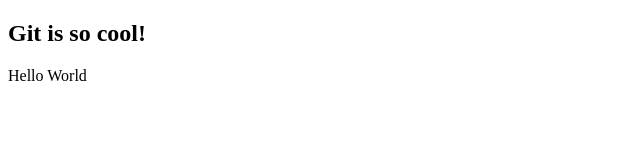
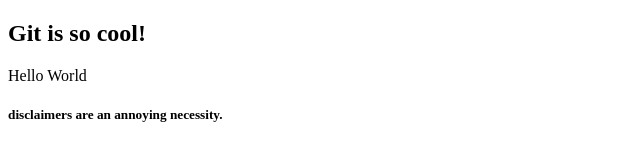
Before and after one commit to SteveStackJack/my-second-repo, a plain HTML site: page index.html in a window 1280 px wide. Shown: the whole page, without its empty margins (0-640 px from the left). Drawn offline with Linux system fonts and the light colour scheme.

Commit message:
added a disclaimer

```diff
--- a/index.html
+++ b/index.html
@@ -7,5 +7,6 @@
 <body>
     <h2>Git is so cool!</h2>
     <p>Hello World</p>
+    <h5>disclaimers are an annoying necessity.</h5>
 </body>
 </html>
```
